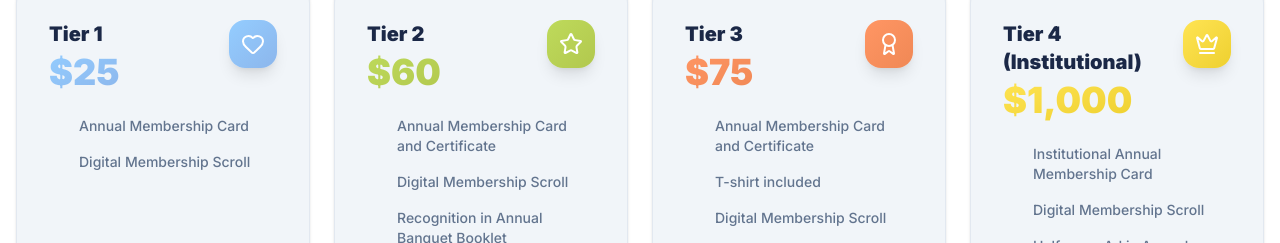
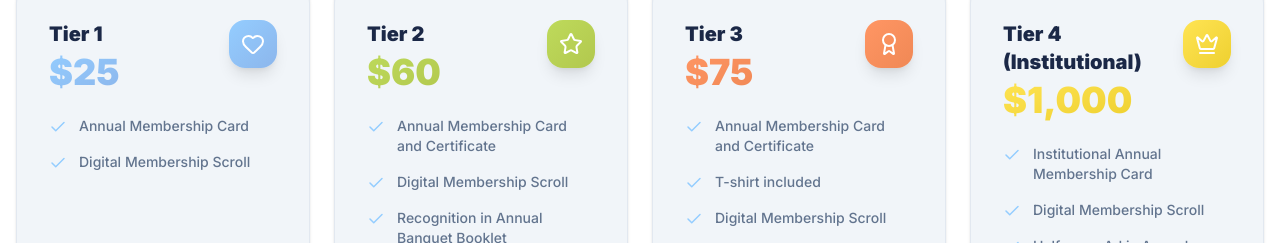
Before and after one commit to Warble-Solutions/flcrc, a Next.js app: page /donate in a window 1280 px wide. Shown: the part 557-800 px from the top of the page. Built offline with nearby package versions, Linux system fonts and the light colour scheme.

Commit message:
fix: invisible checkmarks and no-op replace on donate page
- Remove bg-clip-text/text-transparent from SVG Check icons (bg-clip
  only works on text elements, not SVG strokes) — icons are now visible
- Remove dead .replace('from-','from-') chain on tier icon container

```diff
--- a/src/app/donate/page.tsx
+++ b/src/app/donate/page.tsx
@@ -81,14 +81,14 @@ export default function DonatePage() {
                           {tier.price}
                         </span>
                       </div>
-                      <div className={`p-3 rounded-2xl bg-gradient-to-br ${tier.color.replace('from-', 'from-').replace('to-', 'to-')} text-white shadow-lg`}>
+                      <div className={`p-3 rounded-2xl bg-gradient-to-br ${tier.color} text-white shadow-lg`}>
                         <Icon size={24} />
                       </div>
                     </div>
                     <ul className="space-y-4 mb-8 flex-grow">
                       {tier.features.map((feat, j) => (
                         <li key={j} className="flex items-start gap-3 text-sm text-slate-600 font-medium">
-                          <Check size={18} className={`shrink-0 mt-0.5 bg-clip-text text-transparent bg-gradient-to-br ${tier.color} text-blue-600`} />
+                          <Check size={18} className="shrink-0 mt-0.5 text-[#94cdff]" />
                           <span>{feat}</span>
                         </li>
                       ))}
```
